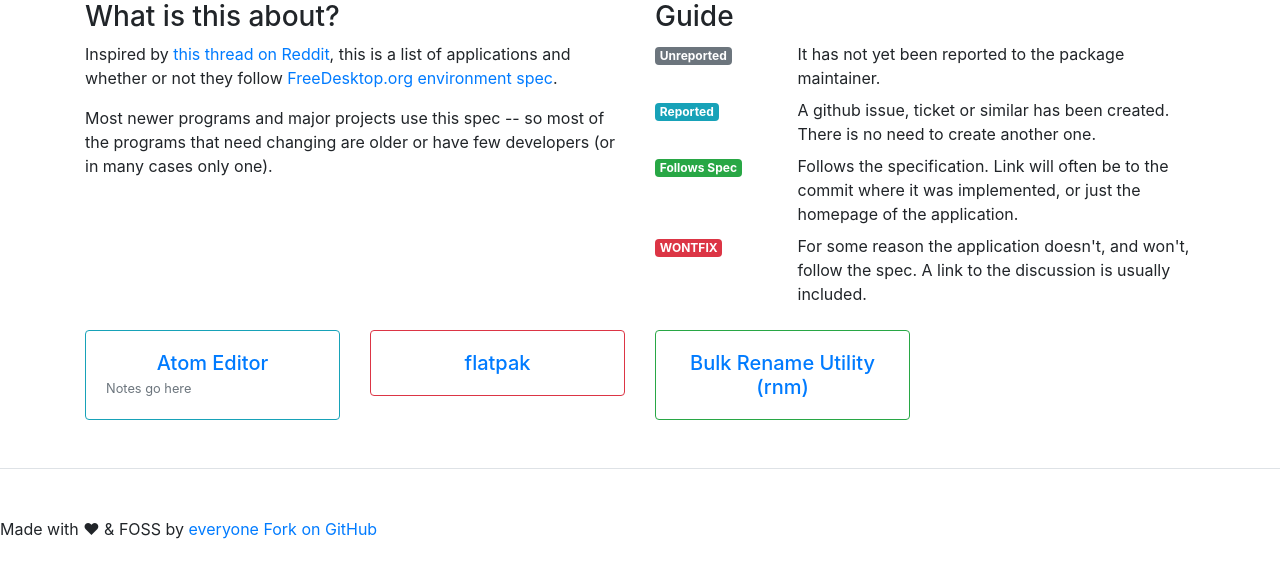
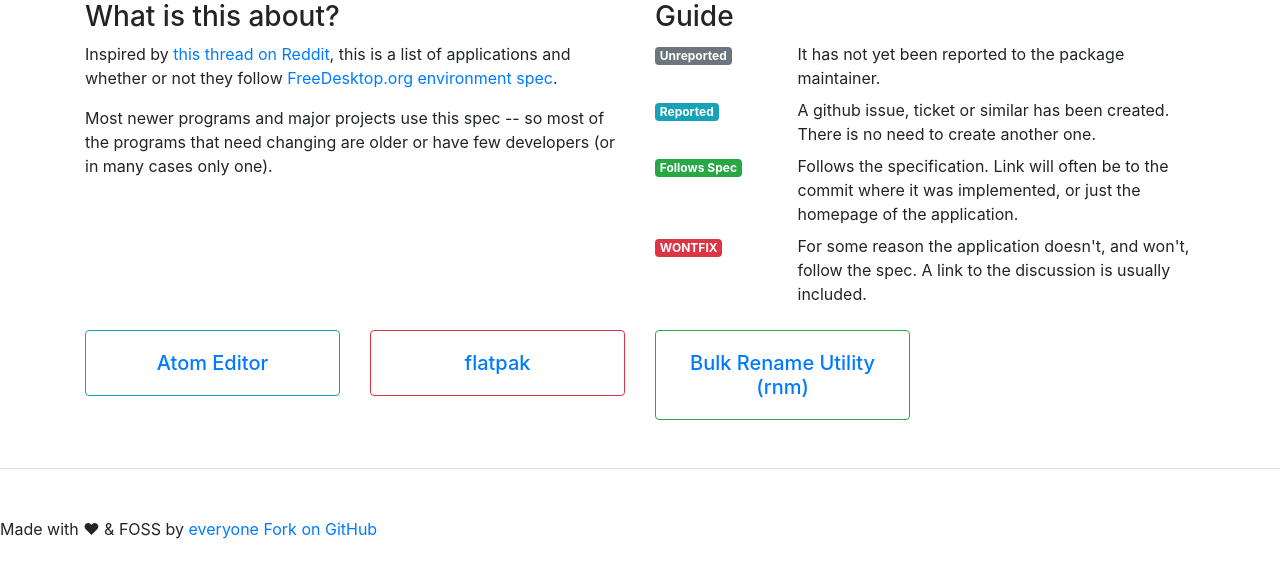
Before and after one commit to northxsouth/dontpollutemyhome, a Jekyll site: the page built from index.html, in a window 1280 px wide. Shown: the top 578 px of the page. Built offline with Jekyll 4.4.1, drawn with Linux system fonts in a browser that asks for light colours.

Commit message:
Hide notes until design works a bit better, wont link unless there is a link

```diff
--- a/index.html
+++ b/index.html
@@ -9,11 +9,15 @@
       <div class="application-card card status-{{ application.status }}">
         <div class="card-body">
           <h5 class="mb-0 text-center">
-            <a href="{{ application.link }}">{{ application.name }}</a>
+            {% if application.link %}
+              <a href="{{ application.link }}">{{ application.name }}</a>
+            {% else %}
+              {{ application.name }}
+            {% endif %}
           </h5>
-          {% if application.notes %}
+          <!-- {% if application.notes %}
             <small class="card-text small text-muted">{{ application.notes }}</small>
-          {% endif %}
+          {% endif %} -->
         </div>
       </div>
     </div>
```
